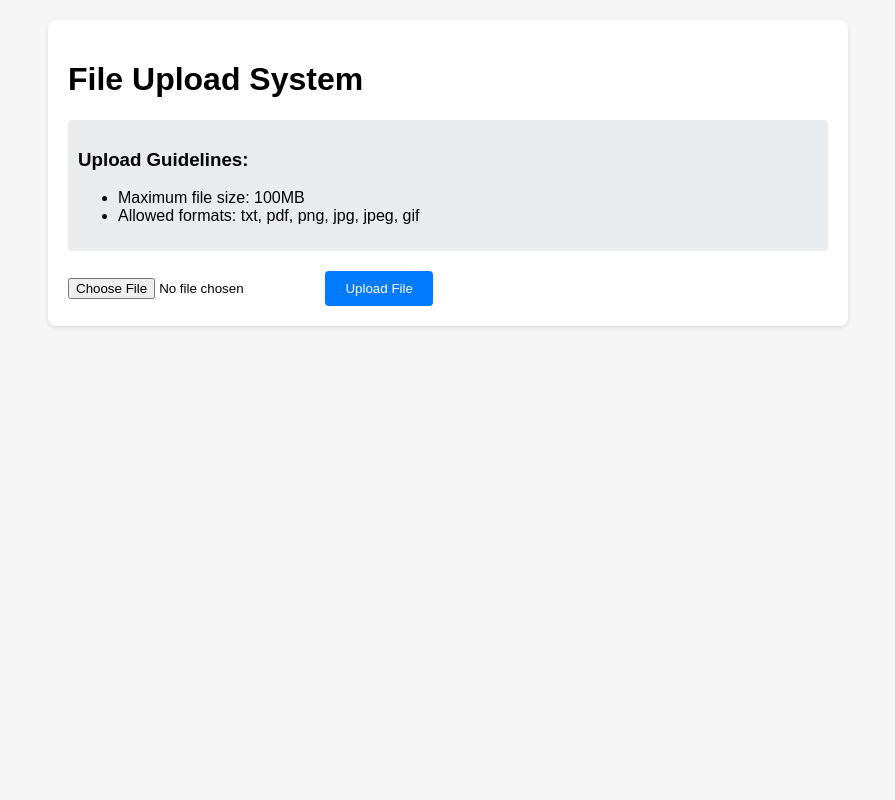
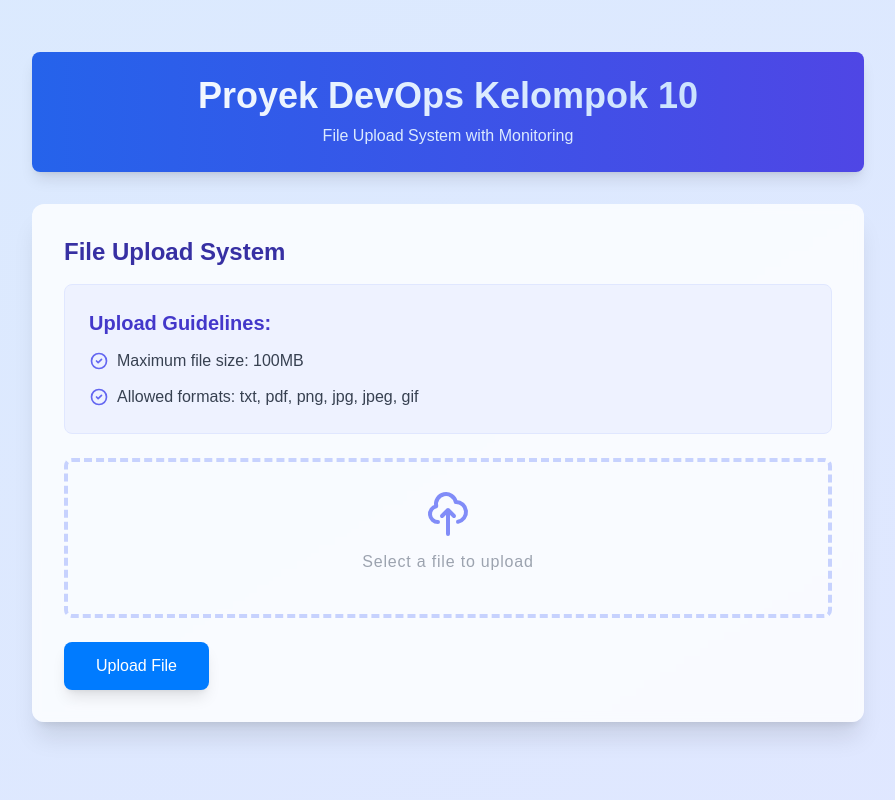
Before and after one commit to bimapopo345/proyek-nf_academy-Batch3-DevOps-Kelompok_10, a Flask app: page / in a window 1280 px wide. Shown: the whole page, without its empty margins (192-1087 px from the left). Run offline with Flask 3, Linux system fonts and the light colour scheme; parts of the project's set-up code (start-up, migrations or seed data) failed here and were passed over; some libraries are stand-ins or nearby versions.

Commit message:
Redesign: Upload.html

```diff
--- a/app/templates/upload.html
+++ b/app/templates/upload.html
@@ -1,55 +1,47 @@
 <!DOCTYPE html>
 <html lang="en">
-
 <head>
   <meta charset="UTF-8">
   <meta name="viewport" content="width=device-width, initial-scale=1.0">
   <title>File Upload System</title>
+  <!-- Original CSS tetap ada -->
   <style>
     body {
       font-family: Arial, sans-serif;
-      max-width: 800px;
       margin: 0 auto;
       padding: 20px;
       background-color: #f5f5f5;
     }
-
     .container {
       background-color: white;
       padding: 20px;
       border-radius: 8px;
       box-shadow: 0 2px 4px rgba(0, 0, 0, 0.1);
     }
-
     .upload-form {
       margin-top: 20px;
     }
-
     .alert {
       padding: 10px;
       margin: 10px 0;
       border-radius: 4px;
     }
-
     .alert-success {
       background-color: #d4edda;
       border-color: #c3e6cb;
       color: #155724;
     }
-
     .alert-error {
       background-color: #f8d7da;
       border-color: #f5c6cb;
       color: #721c24;
     }
-
     .upload-info {
       margin-top: 15px;
       padding: 10px;
       background-color: #e9ecef;
       border-radius: 4px;
     }
-
     .upload-button {
       background-color: #007bff;
       color: white;
@@ -58,58 +50,154 @@
       border-radius: 4px;
       cursor: pointer;
     }
-
     .upload-button:hover {
       background-color: #0056b3;
     }
-
     progress {
       width: 100%;
       margin-top: 10px;
     }
+
+<style>
+  .loading {
+    position: relative;
+    pointer-events: none;
+  }
+  .loading::after {
+    content: "";
+    position: absolute;
+    width: 20px;
+    height: 20px;
+    top: 50%;
+    right: 10px;
+    transform: translateY(-50%);
+    border: 2px solid transparent;
+    border-radius: 50%;
+    border-top-color: currentColor;
+    animation: spin 0.6s linear infinite;
+  }
+  @keyframes spin {
+    to { transform: translateY(-50%) rotate(360deg); }
+  }
+  .file-display {
+    opacity: 0;
+    transform: translateY(-10px);
+    animation: slideDown 0.3s ease forwards;
+  }
+  @keyframes slideDown {
+    to {
+      opacity: 1;
+      transform: translateY(0);
+    }
+  }
 </style>
+
+  <!-- Tailwind CSS CDN -->
+  <script src="https://cdn.tailwindcss.com"></script>
 </head>
 
-<body>
-  <div class="container">
-    <h1>File Upload System</h1>
+<body class="min-h-screen bg-gradient-to-br from-blue-100 to-indigo-100">
+  <div class="max-w-4xl mx-auto px-4 sm:px-6 lg:px-8 py-8">
+    <!-- Header dengan Tailwind -->
+    <div class="bg-gradient-to-r from-blue-600 to-indigo-600 text-white py-6 mb-8 rounded-lg shadow-lg transform hover:scale-[1.02] transition-transform duration-300">
+      <h1 class="text-2xl md:text-4xl font-bold text-center bg-clip-text text-transparent bg-gradient-to-r from-white to-blue-200">Proyek DevOps Kelompok 10</h1>
+      <p class="text-center text-blue-100 mt-2 font-medium text-sm md:text-base">File Upload System with Monitoring</p>
+    </div>
+
+    <div class="container bg-white/80 backdrop-blur-sm shadow-xl rounded-xl p-6 md:p-8">
+      <h1 class="text-xl md:text-2xl text-indigo-800 font-bold mb-4">File Upload System</h1>
 
       {% with messages = get_flashed_messages() %}
       {% if messages %}
       {% for message in messages %}
-    <div class="alert {% if 'success' in message.lower() %}alert-success{% else %}alert-error{% endif %}">
+      <div class="alert mx-auto max-w-lg p-4 md:p-6 {% if "success" in message.lower() %}alert-success{% else %}alert-error{% endif %}">
         {{ message }}
       </div>
       {% endfor %}
       {% endif %}
       {% endwith %}
 
-    <div class="upload-info">
-      <h3>Upload Guidelines:</h3>
-      <ul>
-        <li>Maximum file size: 100MB</li>
-        <li>Allowed formats: txt, pdf, png, jpg, jpeg, gif</li>
+      <!-- Info section dengan Tailwind -->
+      <div class="upload-info mb-6 bg-indigo-50 border border-indigo-100 rounded-lg p-4 md:p-6">
+        <h3 class="text-lg md:text-xl font-semibold text-indigo-700 mb-3">Upload Guidelines:</h3>
+        <ul class="space-y-3 text-gray-700">
+          <li class="flex items-center">
+            <svg class="w-5 h-5 mr-2 text-indigo-500 flex-shrink-0" fill="none" stroke="currentColor" viewBox="0 0 24 24">
+              <path stroke-linecap="round" stroke-linejoin="round" stroke-width="2" d="M9 12l2 2 4-4m6 2a9 9 0 11-18 0 9 9 0 0118 0z"/>
+            </svg>
+            <span class="text-sm md:text-base">Maximum file size: 100MB</span>
+          </li>
+          <li class="flex items-center">
+            <svg class="w-5 h-5 mr-2 text-indigo-500 flex-shrink-0" fill="none" stroke="currentColor" viewBox="0 0 24 24">
+              <path stroke-linecap="round" stroke-linejoin="round" stroke-width="2" d="M9 12l2 2 4-4m6 2a9 9 0 11-18 0 9 9 0 0118 0z"/>
+            </svg>
+            <span class="text-sm md:text-base">Allowed formats: txt, pdf, png, jpg, jpeg, gif</span>
+          </li>
         </ul>
       </div>
 
-    <form class="upload-form" method="post" enctype="multipart/form-data">
-      <input type="file" name="file" id="file" accept=".txt,.pdf,.png,.jpg,.jpeg,.gif" required>
-      <button type="submit" class="upload-button">Upload File</button>
+      <!-- Form dengan Tailwind -->
+      <form method="post" enctype="multipart/form-data" class="upload-form space-y-6">
+        <div class="flex items-center justify-center w-full">
+          <label class="flex flex-col w-full h-32 md:h-40 border-4 border-dashed border-indigo-200 hover:border-indigo-300 rounded-lg group transition-all duration-300 hover:bg-indigo-50/50 cursor-pointer">
+            <div class="flex flex-col items-center justify-center pt-7">
+              <svg class="w-10 h-10 md:w-12 md:h-12 text-indigo-400 group-hover:text-indigo-500" fill="none" stroke="currentColor" viewBox="0 0 24 24">
+                <path stroke-linecap="round" stroke-linejoin="round" stroke-width="2" d="M7 16a4 4 0 01-.88-7.903A5 5 0 1115.9 6L16 6a5 5 0 011 9.9M15 13l-3-3m0 0l-3 3m3-3v12"/>
+              </svg>
+              <p class="pt-3 text-sm md:text-base tracking-wider text-gray-400 group-hover:text-gray-500">
+                Select a file to upload
+              </p>
+            </div>
+            <input type="file" name="file" id="file" accept=".txt,.pdf,.png,.jpg,.jpeg,.gif" class="opacity-0 absolute" required />
+          </label>
+        </div>
+        <button type="submit" class="upload-button w-full md:w-auto md:px-8 py-3 text-sm md:text-base transform hover:scale-105 transition-transform duration-200 shadow-lg hover:shadow-xl rounded-lg">
+          Upload File
+        </button>
       </form>
+    </div>
   </div>
 
   <script>
-    document.querySelector('form').addEventListener('submit', function () {
-      const fileInput = document.getElementById('file');
+    document.querySelector("form").addEventListener("submit", function(event) {
+      const fileInput = document.getElementById("file");
       if (fileInput.files[0]) {
         const maxSize = 100 * 1024 * 1024; // 100MB
         if (fileInput.files[0].size > maxSize) {
-          alert('File is too large! Maximum size is 100MB.');
+          alert("File is too large! Maximum size is 100MB.");
+          event.preventDefault();
+        }
+      }
+    });
+  </script>
+
+  <script>
+    // File input display
+    document.getElementById("file").addEventListener("change", function(e) {
+      const fileName = e.target.files[0]?.name;
+      const fileDisplay = document.createElement("p");
+      fileDisplay.className = "text-sm text-indigo-600 mt-2 text-center transition-all duration-300";
+      fileDisplay.textContent = fileName || "No file selected";
+
+      // Remove any existing file display
+      const existingDisplay = document.querySelector(".file-display");
+      if (existingDisplay) existingDisplay.remove();
+
+      fileDisplay.classList.add("file-display");
+      this.parentElement.appendChild(fileDisplay);
+    });
+
+    // Form submission handler
+    document.querySelector("form").addEventListener("submit", function(event) {
+      const fileInput = document.getElementById("file");
+      if (fileInput.files[0]) {
+        const maxSize = 100 * 1024 * 1024; // 100MB
+        if (fileInput.files[0].size > maxSize) {
+          alert("File is too large! Maximum size is 100MB.");
           event.preventDefault();
         }
       }
     });
   </script>
 </body>
-
 </html>
```
Lines whose indentation alone changed are shown as unchanged.
